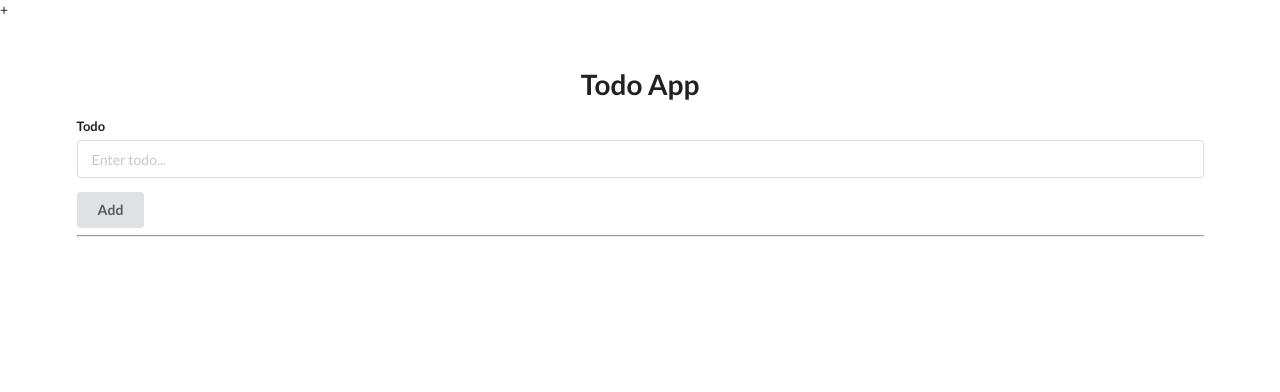
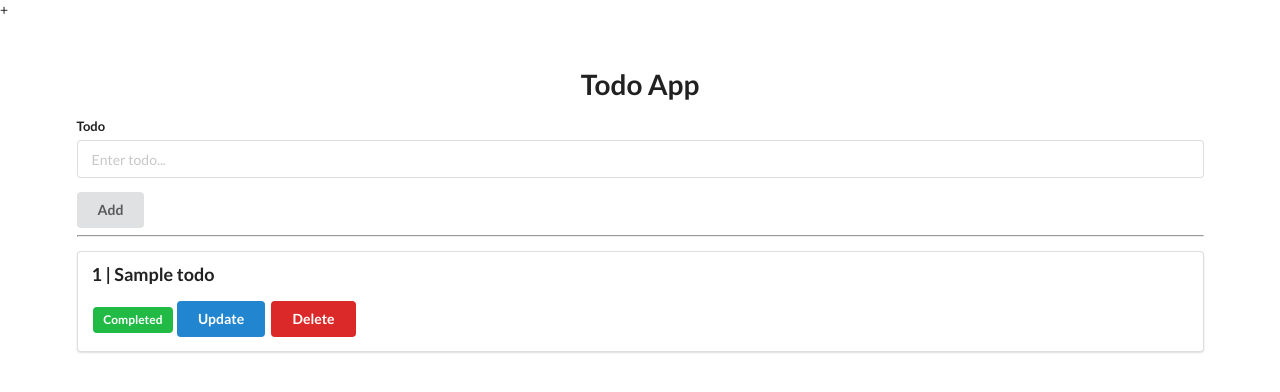
Before and after one commit to matias-harding/fastapi-base-app, a FastAPI app: page / in a window 1280 px wide. Shown: the top 392 px of the page. Run offline with FastAPI, Linux system fonts and the light colour scheme; tables that the repository leaves empty hold one stand-in row (values such as "Sample post"); some libraries are stand-ins or nearby versions.

```diff
--- a/app.py
+++ b/app.py
@@ -26,11 +26,11 @@ def get_db():
 def home(request: Request, db: Session = Depends(get_db)):
   todos = db.query(models.Todo).all()
   return templates.TemplateResponse("base.html",
-                                    {"request": request, "todo_list": todos})
+                                    {"request": request, "todos": todos})
 
 @app.post("/add")
 def add_todo(request: Request, title: str = Form(...), db: Session = Depends(get_db)):
-  new_todo = models.Todo(title=title)
+  new_todo = models.Todo(title=title, complete=False)
   db.add(new_todo)
   db.commit()
 
--- a/templates/base.html
+++ b/templates/base.html
@@ -25,12 +25,12 @@
 
       {% for todo in todos %}
         <div class="ui segment">
-          <p class="ui big header">{{ todo.id}} | {{ todo.title }}</p>
+          <p class="ui big header">{{ todo.id }} | {{ todo.title }}</p>
 
           {% if todo.complete == False %}
-          <span class="ui grey label">Not Completed</span>
+            <span class="ui grey label">Not Completed</span>
           {% else %}
-          <span class="ui green label">Completed</span>
+            <span class="ui green label">Completed</span>
           {% endif %}
 
           <a class="ui button blue" href="/update/{{ todo.id }}">Update</a>
```
Also changed, not shown: sql_app.db.
